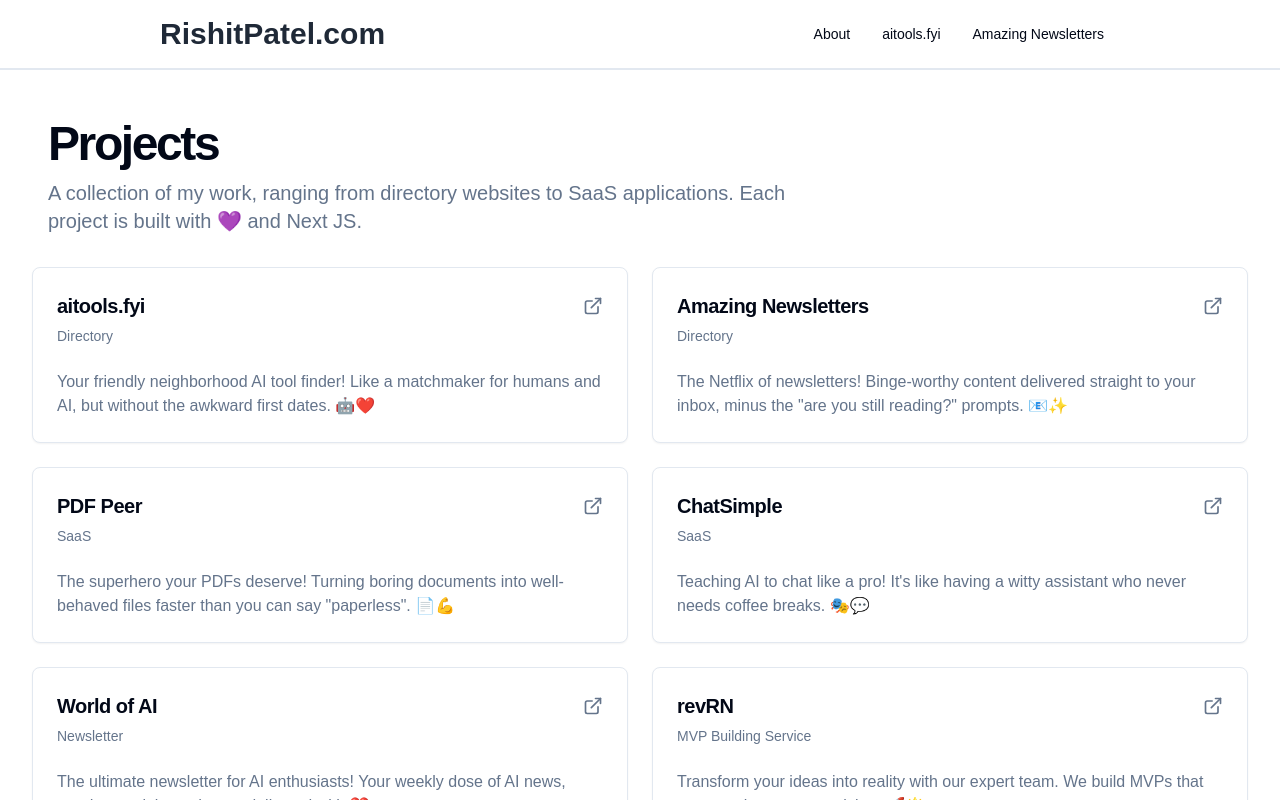
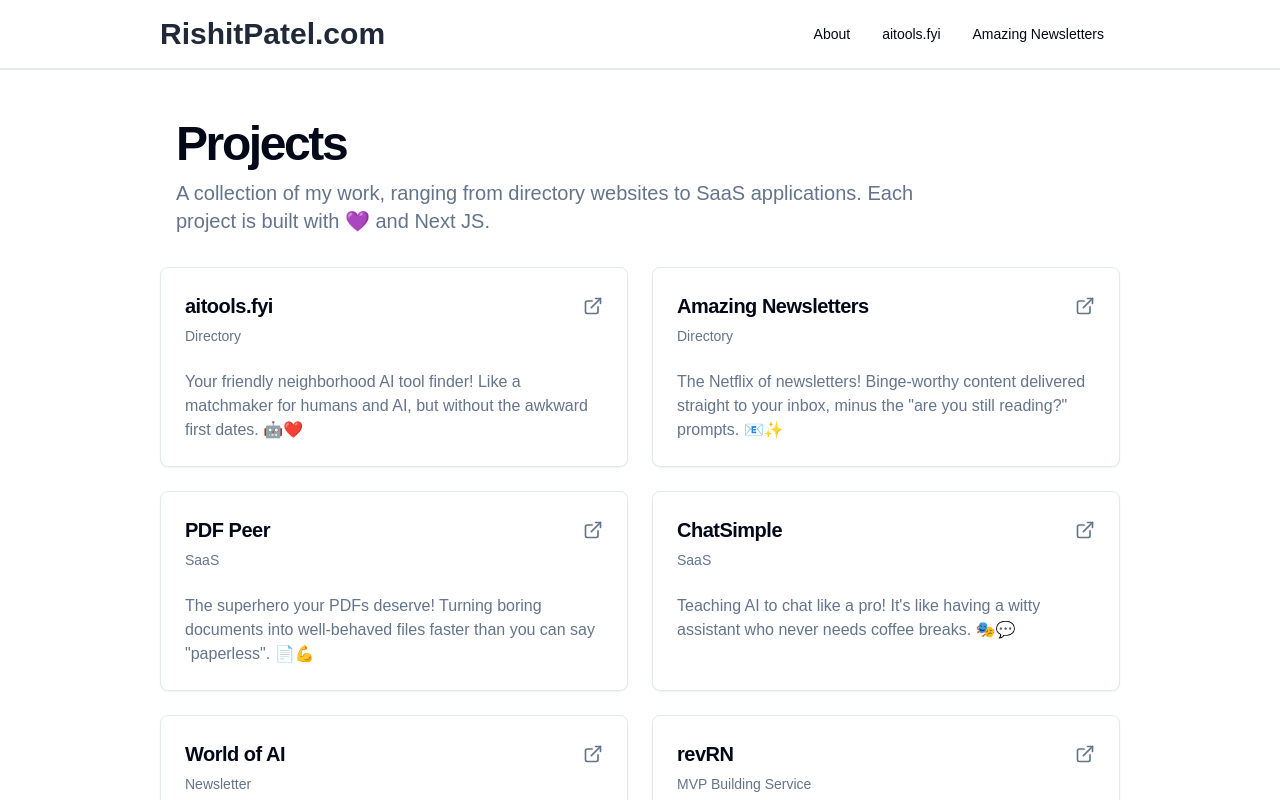
Before and after one commit to imrishit98/rishitpatel.com, a Next.js app: page /projects in a window 1280 px wide. Shown: the top 800 px of the page. Built offline with nearby package versions, Linux system fonts and the light colour scheme; a web font is replaced by a local one.

Commit message:
Refactor ProjectsPage component to use Container component

```diff
--- a/src/app/projects/page.js
+++ b/src/app/projects/page.js
@@ -4,6 +4,7 @@
   PageHeaderDescription,
   PageHeaderHeading,
 } from '@/components/ui/page-header';
+import { Container } from '@/components/ui/containers';
 
 export const metadata = {
   title: 'Projects - Rishit Patel',
@@ -13,7 +14,7 @@
 
 export default function ProjectsPage() {
   return (
-    <div className='container relative pb-8'>
+    <Container className='pb-8'>
       <PageHeader className='pb-8'>
         <PageHeaderHeading>Projects</PageHeaderHeading>
         <PageHeaderDescription>
@@ -23,6 +24,6 @@
       </PageHeader>
 
       <ProjectsGrid />
-    </div>
+    </Container>
   );
 }
```
